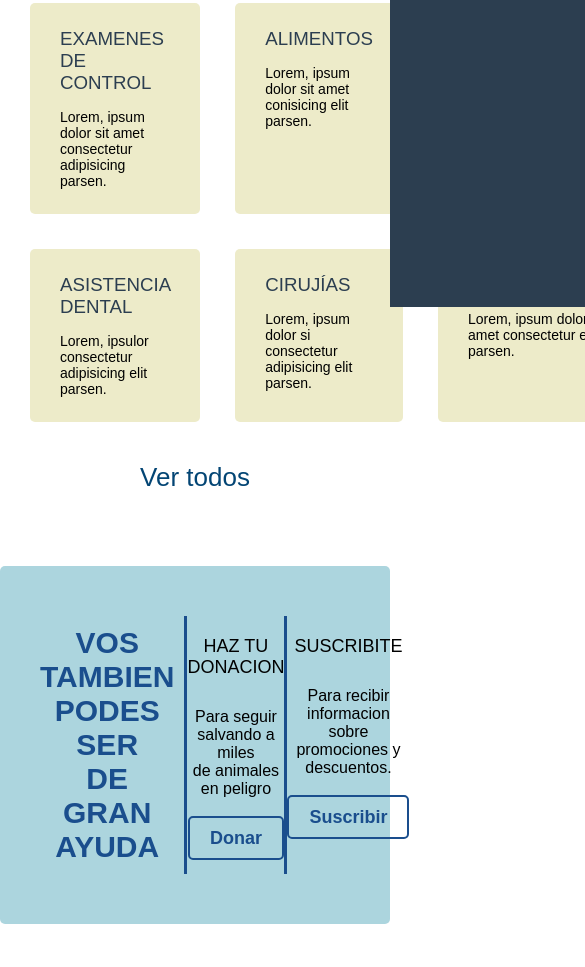
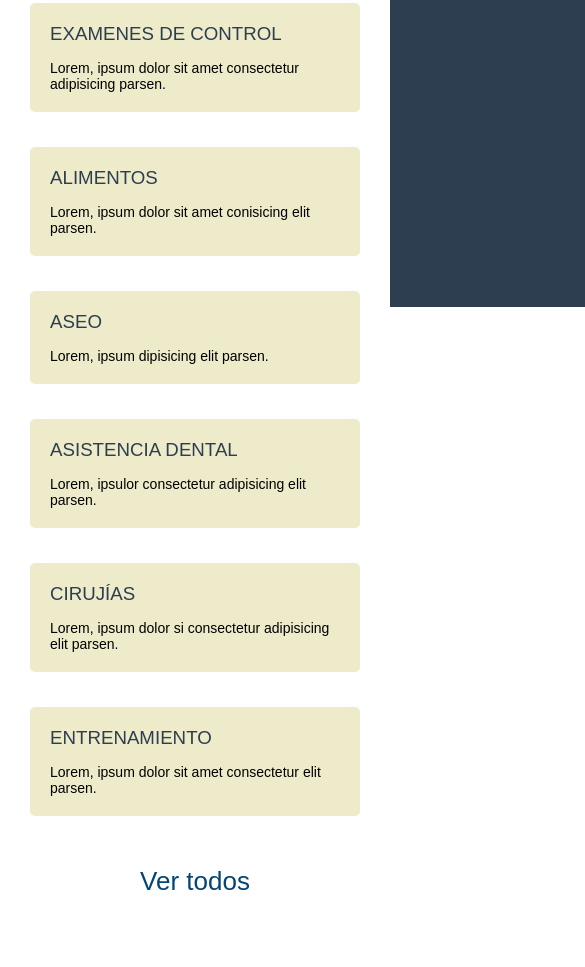
Before and after one commit to nicolas1439/TPO-prueba, a plain HTML site: page index.html in a window 390 px wide. Shown: the part 537-1504 px from the top of the page, 585 px wide, since content can reach past the window. Drawn offline with nearby package versions, Linux system fonts and the light colour scheme.

Commit message:
Adaptacion responsive con css grid

```diff
--- a/principal.css
+++ b/principal.css
@@ -110,11 +110,12 @@ body {
   grid-template-columns: repeat(3, 1fr);
     /*layout*/
 	grid-template-areas:  "box1 box2 box3"
-                        "box4 box5 box6"
+                        "box4 box5 box6";
+  margin-bottom: 50px;
 }
 .box{
   background: #edebc9;
-  padding: 25px 30px;
+  padding: 20px 20px;
   border-radius: 5px;
 }
 .box h3{
@@ -221,7 +222,7 @@ body {
   transition: all ease .5s;
 }
 
-/*SERVICIOS*/
+/*FOOTER*/
 .footer{
   width: 100%;
   max-width: 1200px;
@@ -240,9 +241,108 @@ body {
   text-align: center;
 }
 
+/*RESOINSIVE*/
+@media (max-width: 930px) {
 
+  .banner{
+    background: url(img/banner6.png);
+    background-position: center;
+  }
 
+  .banner .encabezado .bnn-tit{
+    font-size: 30px;
+  }
 
+  .servicios .sv-cont{
+    gap: 35px;
+  grid-template-columns: repeat(2, 1fr);
+  grid-template-rows: 3, auto;
+    /*layout*/
+	grid-template-areas:  "box1 box2"
+                        "box3 box4"
+                        "box5 box6"
+  }
+
+  .sc-adicional{
+    padding: 50px 30px;
+    display: grid;
+    grid-template-columns: repeat(2, 1fr);
+    grid-template-rows: 2, auto;
+    grid-template-areas: "izquierda izquierda"
+                         "medio derecha";
+
+    border-radius: 5px;
+    margin-bottom: 70px;
+  }
+  .box-izq p{
+    margin-bottom: 30px;
+  }
+  .box-md{
+    border-left: none;
+  }
+
+  .footer{
+    grid-template-columns: repeat(1, 1fr);
+    grid-template-rows: 2, auto;
+    grid-template-areas: "izquierda" "medio" "derecha";
+  }
+
+}
+
+@media (max-width: 671px) {
+
+  .banner .encabezado .bnn-tit{
+    font-size: 30px;
+  }
+
+  .encabezado{
+    width: 80%;
+    max-width: 450px;
+  }
+
+  .servicios .sv-cont{
+    gap: 35px;
+  grid-template-columns: repeat(1, 1fr);
+  grid-template-rows: 6, auto;
+    /*layout*/
+	grid-template-areas:  "box1" "box2"
+                        "box3" "box4"
+                        "box5" "box6"
+  }
+
+  .sc-adicional{
+    padding: 50px 30px;
+    display: grid;
+    grid-template-columns: repeat(1, 1fr);
+    grid-template-rows: 3, auto;
+    grid-template-areas: "izquierda"
+                         "medio"
+                         "derecha";
+
+    border-radius: 5px;
+    margin-bottom: 70px;
+  }
+  .box-md{
+    margin-bottom: 20px;
+  }
+  .box-dr{
+    border-left: none;
+  }
+
+  .box-izq p{
+    margin-bottom: 30px;
+  }
+  .box-md{
+    border-left: none;
+  }
+
+  .footer{
+    grid-template-columns: repeat(1, 1fr);
+    grid-template-rows: 2, auto;
+    grid-template-areas: "izquierda" "medio" "derecha";
+  }
+
+}
 
 /* RESPONSIVE MENU */
 @media (max-width: 810px) {
```
Also changed, not shown: img/banner6.png (added).
